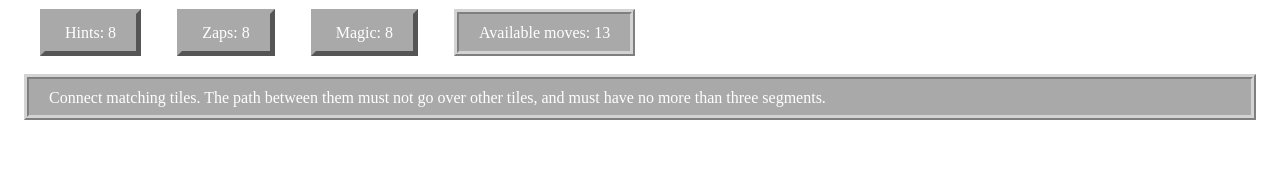
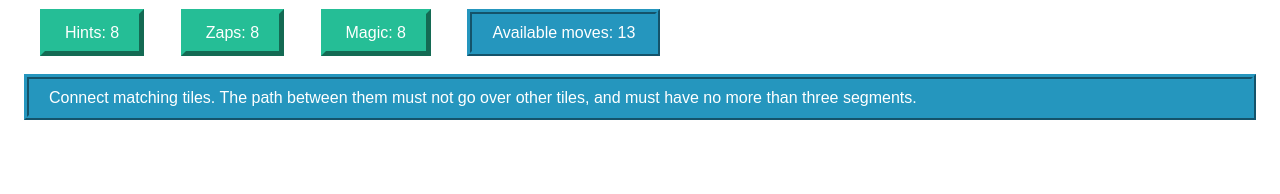
Before and after one commit to BenWheatley/ShisenSho2024, a plain HTML site: page index.html in a window 1280 px wide. Shown: the top 194 px of the page. Drawn offline with Linux system fonts and the light colour scheme.

Commit message:
improve appearance

```diff
--- a/ShisenSho.css
+++ b/ShisenSho.css
@@ -1,3 +1,8 @@
+body {
+	font-family: sans-serif;
+	color: white;
+}
+
 ::selection {
 	background-color: rgba(0,0,0,0);
 }
@@ -44,9 +49,8 @@
 }
 
 .button {
-    background-color: darkgrey;
-    color: white;
-    border: 5px outset darkgrey;
+	background-color: rgb(37, 190, 150);
+	border: 5px outset rgb(37, 190, 150);
 	padding: 10px 20px;
 	font-size: 16px;
 	cursor: pointer;
@@ -54,9 +58,8 @@
 }
 
 .label {
-    background-color: darkgrey;
-    color: white;
-    border: 5px ridge lightgrey;
+	background-color: rgb(37, 150, 190);
+	border: 5px ridge rgb(37, 150, 190);
 	padding: 10px 20px;
 	font-size: 16px;
 	cursor: pointer;
```
Lines whose indentation alone changed are shown as unchanged.
